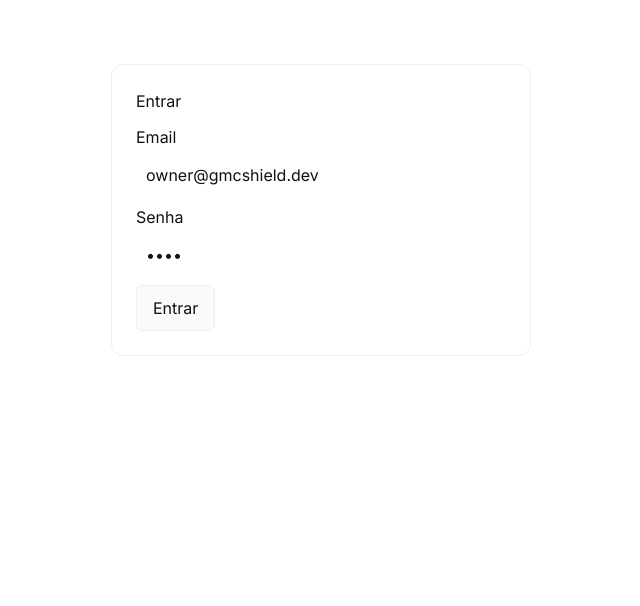
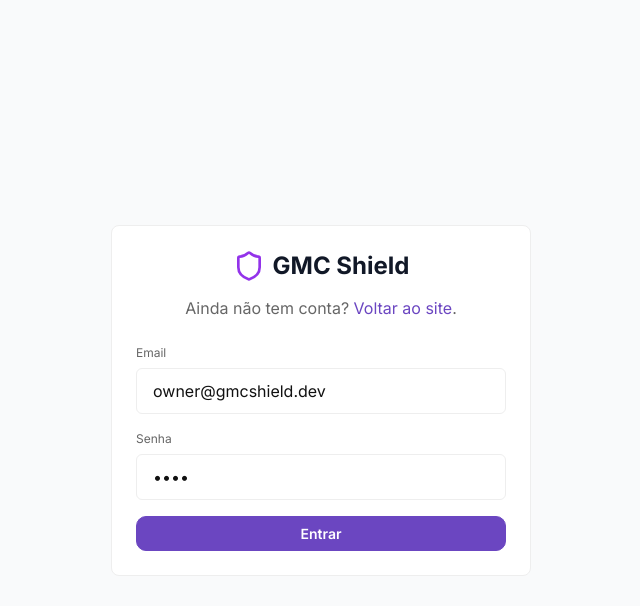
Before and after one commit to jaisonsantos/gmc-shield, a React (Vite) app in the folder web/: page /login in a window 1280 px wide. Shown: the top 606 px of the page, without its empty margins (319-959 px from the left). Built offline with nearby package versions, Linux system fonts and the light colour scheme; no server answers.

Commit message:
refactor login page to use global styles

```diff
--- a/web/src/pages/Login.jsx
+++ b/web/src/pages/Login.jsx
@@ -1,7 +1,10 @@
 // web/src/pages/Login.jsx
 import React, { useState } from "react";
-import { useNavigate, useLocation } from "react-router-dom";
+import { useNavigate, useLocation, Link } from "react-router-dom";
 import { useAuth } from "../lib/auth";
+import Button from "../components/Button";
+import { Input } from "../components/Input";
+import { Shield } from 'lucide-react';
 
 export default function Login() {
   const nav = useNavigate();
@@ -10,46 +13,58 @@ export default function Login() {
   const [email, setEmail] = useState("owner@gmcshield.dev");
   const [password, setPassword] = useState("demo");
   const [err, setErr] = useState("");
+  const [busy, setBusy] = useState(false);
 
   const onSubmit = async (e) => {
     e.preventDefault();
     setErr("");
+    setBusy(true);
     try {
       await login(email, password);
       const from = location.state?.from?.pathname || "/app/dashboard";
       nav(from, { replace: true });
     } catch (e) {
       setErr(e.message || "Falha no login");
+    } finally {
+      setBusy(false);
     }
   };
 
   return (
-    <div style={{ maxWidth: 420, margin: "64px auto", padding: 24, border: "1px solid #eee", borderRadius: 12 }}>
-      <h1 style={{ marginBottom: 12 }}>Entrar</h1>
-      <form onSubmit={onSubmit}>
-        <label style={{ display: "block", marginBottom: 8 }}>
-          Email
-          <input
+    <div style={{ display: 'flex', flexDirection: 'column', justifyContent: 'center', alignItems: 'center', minHeight: '100vh', background: '#f9fafb', padding: '16px' }}>
+      <div className="card" style={{ maxWidth: 420, width: '100%' }}>
+        <div className="stack" style={{ gap: 24 }}>
+          <div style={{ textAlign: 'center' }}>
+            <Link to="/" style={{ display: 'inline-flex', alignItems: 'center', gap: 8, color: 'inherit', textDecoration: 'none' }}>
+              <Shield className="h-8 w-8 text-purple-600" />
+              <span className="text-2xl font-bold text-gray-900">GMC Shield</span>
+            </Link>
+            <p className="muted" style={{ marginTop: '8px' }}>
+              Ainda não tem conta? <Link to="/">Voltar ao site</Link>.
+            </p>
+          </div>
+          <form onSubmit={onSubmit} className="stack" style={{ gap: 16 }}>
+            <Input
+              label="Email"
               value={email}
               onChange={(e) => setEmail(e.target.value)}
-            style={{ width: "100%", padding: 10, marginTop: 4 }}
               type="email"
               required
             />
-        </label>
-        <label style={{ display: "block", marginBottom: 8 }}>
-          Senha
-          <input
+            <Input
+              label="Senha"
               value={password}
               onChange={(e) => setPassword(e.target.value)}
-            style={{ width: "100%", padding: 10, marginTop: 4 }}
               type="password"
               required
             />
-        </label>
-        {err && <div style={{ color: "crimson", marginBottom: 8 }}>{err}</div>}
-        <button type="submit" style={{ padding: "10px 16px" }}>Entrar</button>
+            {err && <div className="error">{err}</div>}
+            <Button type="submit" loading={busy} style={{ width: '100%' }}>
+              {busy ? 'Entrando...' : 'Entrar'}
+            </Button>
           </form>
+        </div>
+      </div>
     </div>
   );
 }
```
Lines whose indentation alone changed are shown as unchanged.
